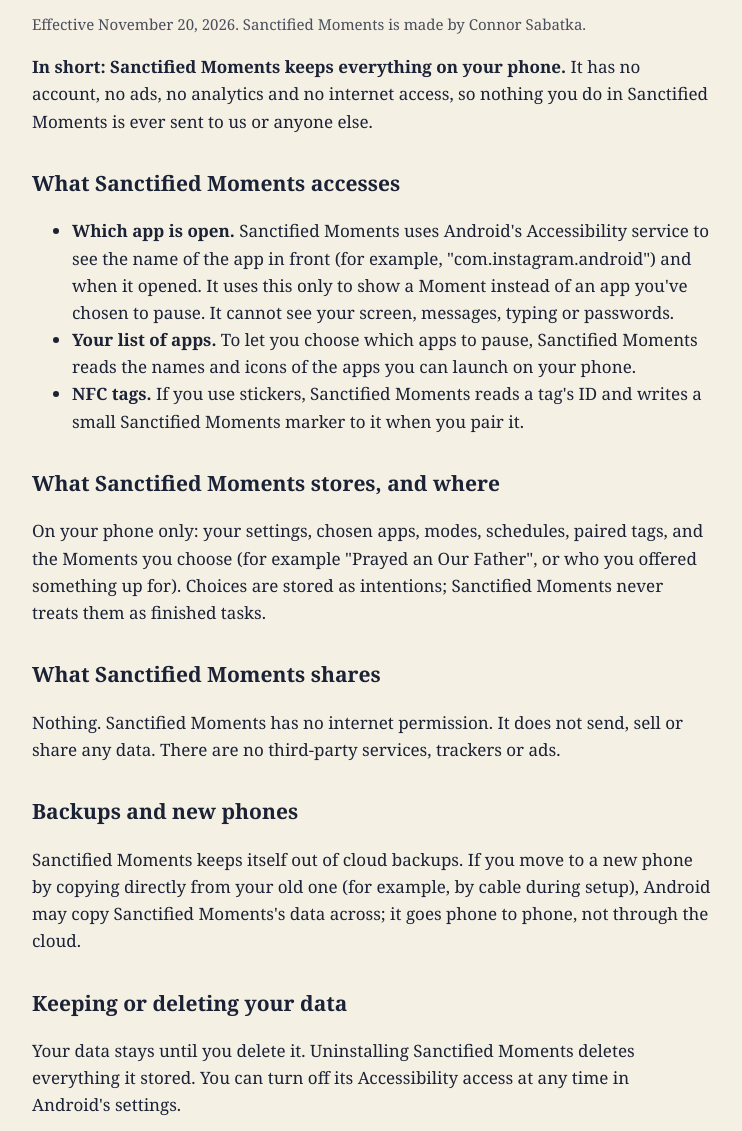
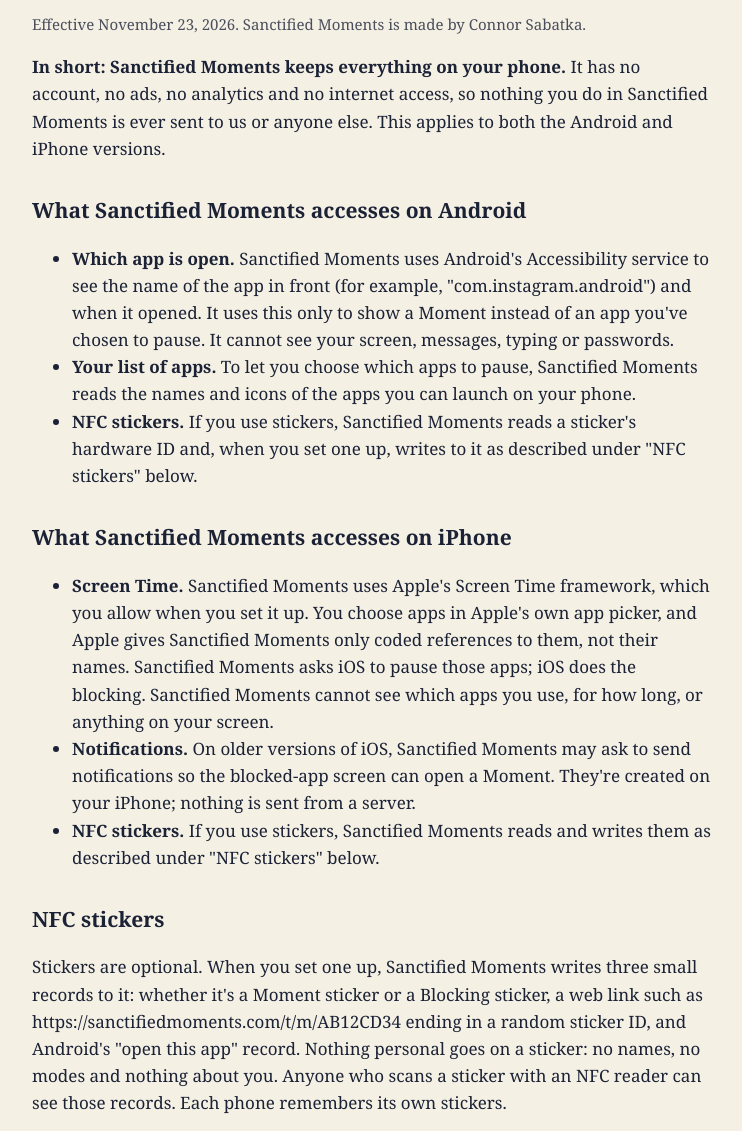
Before and after one commit to csabatka/sanctified-moments-site, a plain HTML site: page privacy/index.html in a window 1280 px wide. Shown: the part 86-1217 px from the top of the page, without its empty margins (268-1010 px from the left). Drawn offline with Linux system fonts and the light colour scheme.

Commit message:
Privacy policy covers iPhone and stickers; home page and sticker page
- Privacy policy: Android and iPhone sections, a new NFC stickers section
  (Android 1.8 writes a sanctifiedmoments.com link to stickers), backups
  on each phone. Effective November 23, 2026.
- Home page: iPhone on the way, and a short How it works.
- 404.html: explains sticker links (/t/...) to people without the app.
- .nojekyll: lets the iPhone sticker file in .well-known be served later.

Co-Authored-By: Claude Opus 5.5 <noreply@anthropic.com>

```diff
--- a/privacy/index.html
+++ b/privacy/index.html
@@ -25,28 +25,40 @@
 <body>
 <main>
   <h1>Sanctified Moments privacy policy</h1>
-  <p class="muted">Effective November 20, 2026. Sanctified Moments is made by Connor Sabatka.</p>
+  <p class="muted">Effective November 23, 2026. Sanctified Moments is made by Connor Sabatka.</p>
 
-  <p><strong>In short: Sanctified Moments keeps everything on your phone.</strong> It has no account, no ads, no analytics and no internet access, so nothing you do in Sanctified Moments is ever sent to us or anyone else.</p>
+  <p><strong>In short: Sanctified Moments keeps everything on your phone.</strong> It has no account, no ads, no analytics and no internet access, so nothing you do in Sanctified Moments is ever sent to us or anyone else. This applies to both the Android and iPhone versions.</p>
 
-  <h2>What Sanctified Moments accesses</h2>
+  <h2>What Sanctified Moments accesses on Android</h2>
   <ul>
     <li><strong>Which app is open.</strong> Sanctified Moments uses Android's Accessibility service to see the name of the app in front (for example, "com.instagram.android") and when it opened. It uses this only to show a Moment instead of an app you've chosen to pause. It cannot see your screen, messages, typing or passwords.</li>
     <li><strong>Your list of apps.</strong> To let you choose which apps to pause, Sanctified Moments reads the names and icons of the apps you can launch on your phone.</li>
-    <li><strong>NFC tags.</strong> If you use stickers, Sanctified Moments reads a tag's ID and writes a small Sanctified Moments marker to it when you pair it.</li>
+    <li><strong>NFC stickers.</strong> If you use stickers, Sanctified Moments reads a sticker's hardware ID and, when you set one up, writes to it as described under "NFC stickers" below.</li>
   </ul>
 
+  <h2>What Sanctified Moments accesses on iPhone</h2>
+  <ul>
+    <li><strong>Screen Time.</strong> Sanctified Moments uses Apple's Screen Time framework, which you allow when you set it up. You choose apps in Apple's own app picker, and Apple gives Sanctified Moments only coded references to them, not their names. Sanctified Moments asks iOS to pause those apps; iOS does the blocking. Sanctified Moments cannot see which apps you use, for how long, or anything on your screen.</li>
+    <li><strong>Notifications.</strong> On older versions of iOS, Sanctified Moments may ask to send notifications so the blocked-app screen can open a Moment. They're created on your iPhone; nothing is sent from a server.</li>
+    <li><strong>NFC stickers.</strong> If you use stickers, Sanctified Moments reads and writes them as described under "NFC stickers" below.</li>
+  </ul>
+
+  <h2>NFC stickers</h2>
+  <p>Stickers are optional. When you set one up, Sanctified Moments writes three small records to it: whether it's a Moment sticker or a Blocking sticker, a web link such as https://sanctifiedmoments.com/t/m/AB12CD34 ending in a random sticker ID, and Android's "open this app" record. Nothing personal goes on a sticker: no names, no modes and nothing about you. Anyone who scans a sticker with an NFC reader can see those records. Each phone remembers its own stickers.</p>
+  <p>On iPhone, tapping a sticker works through that link: iOS opens Sanctified Moments when you tap its notification. To make that work, your iPhone (through Apple) may download a small file from sanctifiedmoments.com that names the app allowed to open the link. That request contains nothing about you and doesn't come from Sanctified Moments. On a phone without the app, the link opens a web page that explains what the sticker is. The website has no cookies, analytics or ads, though like any website its host may keep routine server logs, such as IP addresses, for security.</p>
+
   <h2>What Sanctified Moments stores, and where</h2>
-  <p>On your phone only: your settings, chosen apps, modes, schedules, paired tags, and the Moments you choose (for example "Prayed an Our Father", or who you offered something up for). Choices are stored as intentions; Sanctified Moments never treats them as finished tasks.</p>
+  <p>On your phone only: your settings, chosen apps, modes, schedules, stickers, your own choices and categories, and the Moments you choose (for example "Prayed an Our Father", or who you offered something up for). Choices are stored as intentions; Sanctified Moments never treats them as finished tasks. On iPhone, a short diagnostics log (Settings › Diagnostics) also stays on the phone.</p>
 
   <h2>What Sanctified Moments shares</h2>
-  <p>Nothing. Sanctified Moments has no internet permission. It does not send, sell or share any data. There are no third-party services, trackers or ads.</p>
+  <p>Nothing. Sanctified Moments has no internet access on either platform. It does not send, sell or share any data. There are no third-party services, trackers or ads.</p>
 
   <h2>Backups and new phones</h2>
-  <p>Sanctified Moments keeps itself out of cloud backups. If you move to a new phone by copying directly from your old one (for example, by cable during setup), Android may copy Sanctified Moments's data across; it goes phone to phone, not through the cloud.</p>
+  <p><strong>Android:</strong> Sanctified Moments keeps itself out of cloud backups. If you move to a new phone by copying directly from your old one (for example, by cable during setup), Android may copy Sanctified Moments's data across; it goes phone to phone, not through the cloud.</p>
+  <p><strong>iPhone:</strong> Sanctified Moments marks its data to be left out of your iPhone's backups (iCloud or your computer), so a restored or new iPhone starts fresh. Apple treats that mark as guidance for its backups rather than a promise, and any backup belongs to your Apple Account; we can't see it.</p>
 
   <h2>Keeping or deleting your data</h2>
-  <p>Your data stays until you delete it. Uninstalling Sanctified Moments deletes everything it stored. You can turn off its Accessibility access at any time in Android's settings.</p>
+  <p>Your data stays until you delete it. Deleting Sanctified Moments deletes everything it stored on your phone and removes its blocking. On Android, you can turn off its Accessibility access at any time in Android's settings. On iPhone, you can turn off its Screen Time access at any time in the Settings app, under Screen Time.</p>
 
   <h2>Children</h2>
   <p>Sanctified Moments isn't directed at children under 13 and collects no personal information from anyone.</p>
```
Also changed, not shown: 404.html (added, +40 -0 lines), index.html (+7 -2 lines), 1 other file.
